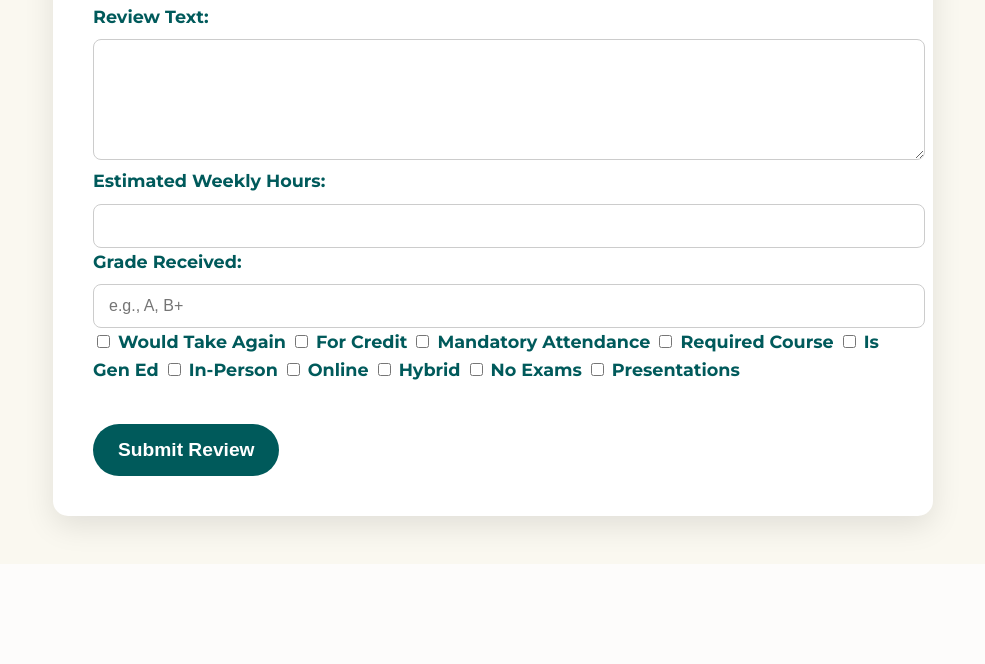
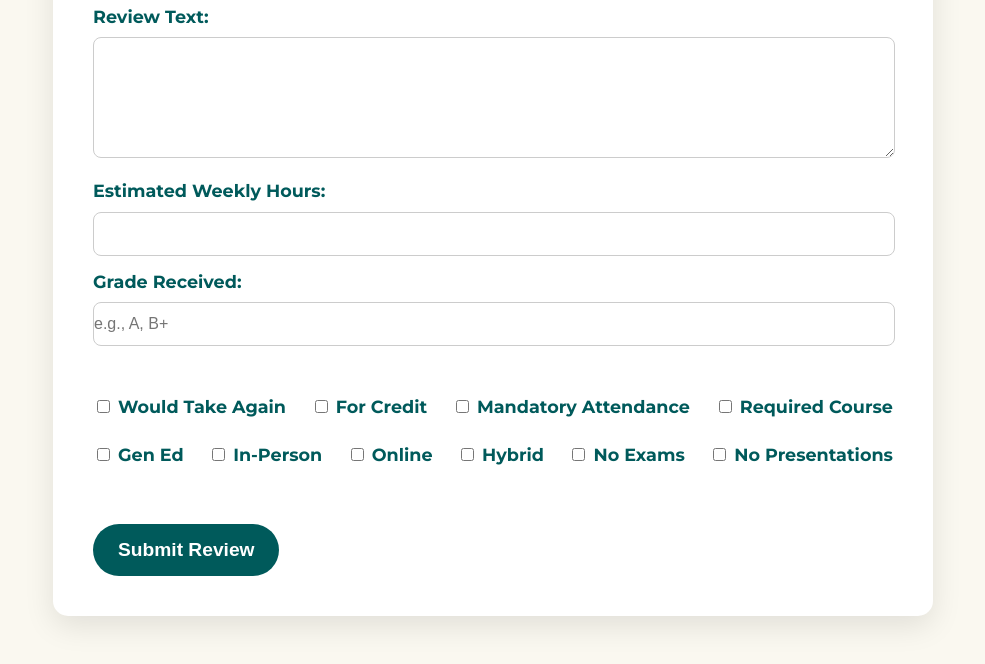
Before and after one commit to AhmedZ70/UniCentral, a Django app: page /professors/1/review/ in a window 1280 px wide. Shown: the part 345-1009 px from the top of the page, without its empty margins (147-1132 px from the left). Before the commit the page ends 892 px from the top, so only its background shows below. Run offline with Django 5.2, Linux system fonts and the light colour scheme; tables that the repository leaves empty hold one stand-in row (values such as "Sample post"); some libraries are stand-ins or nearby versions.

Commit message:
styling for review form

```diff
--- a/backend/uni_central/uni_central/static/css/review_form.css
+++ b/backend/uni_central/uni_central/static/css/review_form.css
@@ -161,13 +161,19 @@ label {
     color: #005a5b;
 }
 
+#professorSelect {
+  height: 2.5rem;
+  font-family: 'Montserrat', sans-serif;
+}
+
 textarea,
 input[type="number"],
 input[type="text"],
 select {
     width: 100%;
-    padding: 12px 15px;
-    margin-top: 8px;
+    padding: 12px 0px;
+    margin-top: 6px;
+    margin-bottom: 12px;
     border: 1px solid #ccc;
     border-radius: 8px;
     font-size: 1rem;
@@ -181,6 +187,21 @@ select:focus {
     border-color: #005a5b;
     outline: none;
     box-shadow: 0 0 10px rgba(0, 90, 91, 0.2);
+}
+
+.checkbox-group {
+  display: flex;
+  flex-wrap: wrap;
+  justify-content: space-between;
+  margin: 15px 0 15px 0;
+}
+
+.review-option-container {
+  margin: 15px 0 15px 0;
+}
+
+.form-check-label {
+  margin-left: 5px;
 }
 
 .submit-review-button {
--- a/backend/uni_central/uni_central/templates/review_form.html
+++ b/backend/uni_central/uni_central/templates/review_form.html
@@ -85,7 +85,7 @@
 
             <label for="isGened">
                 <input type="checkbox" id="isGened">
-                Is Gen Ed
+                Gen Ed
             </label>
 
             <label for="inPerson">
@@ -110,7 +110,7 @@
 
             <label for="presentations">
                 <input type="checkbox" id="presentations">
-                Presentations
+                No Presentations
             </label>
         </div>
 
```
